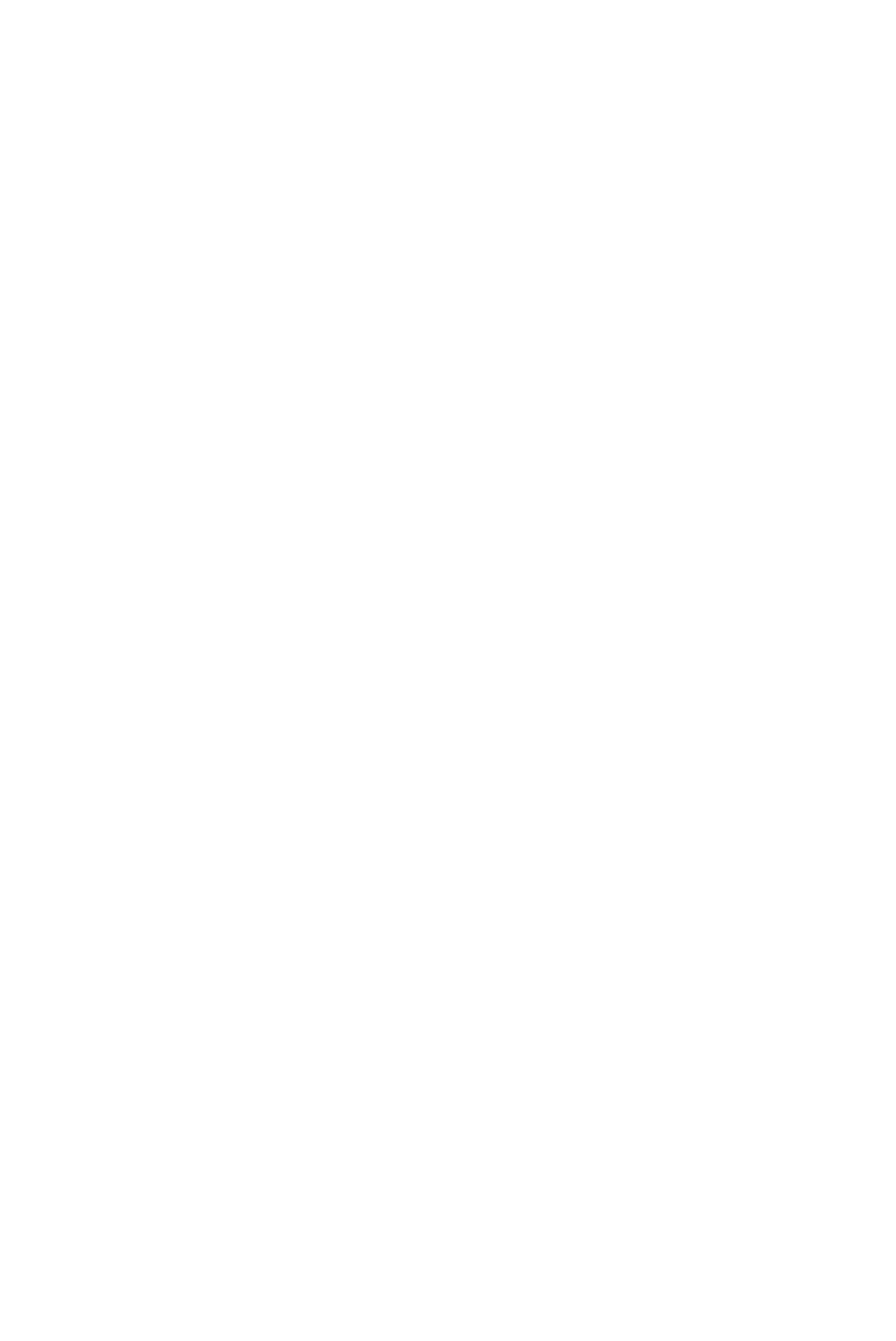
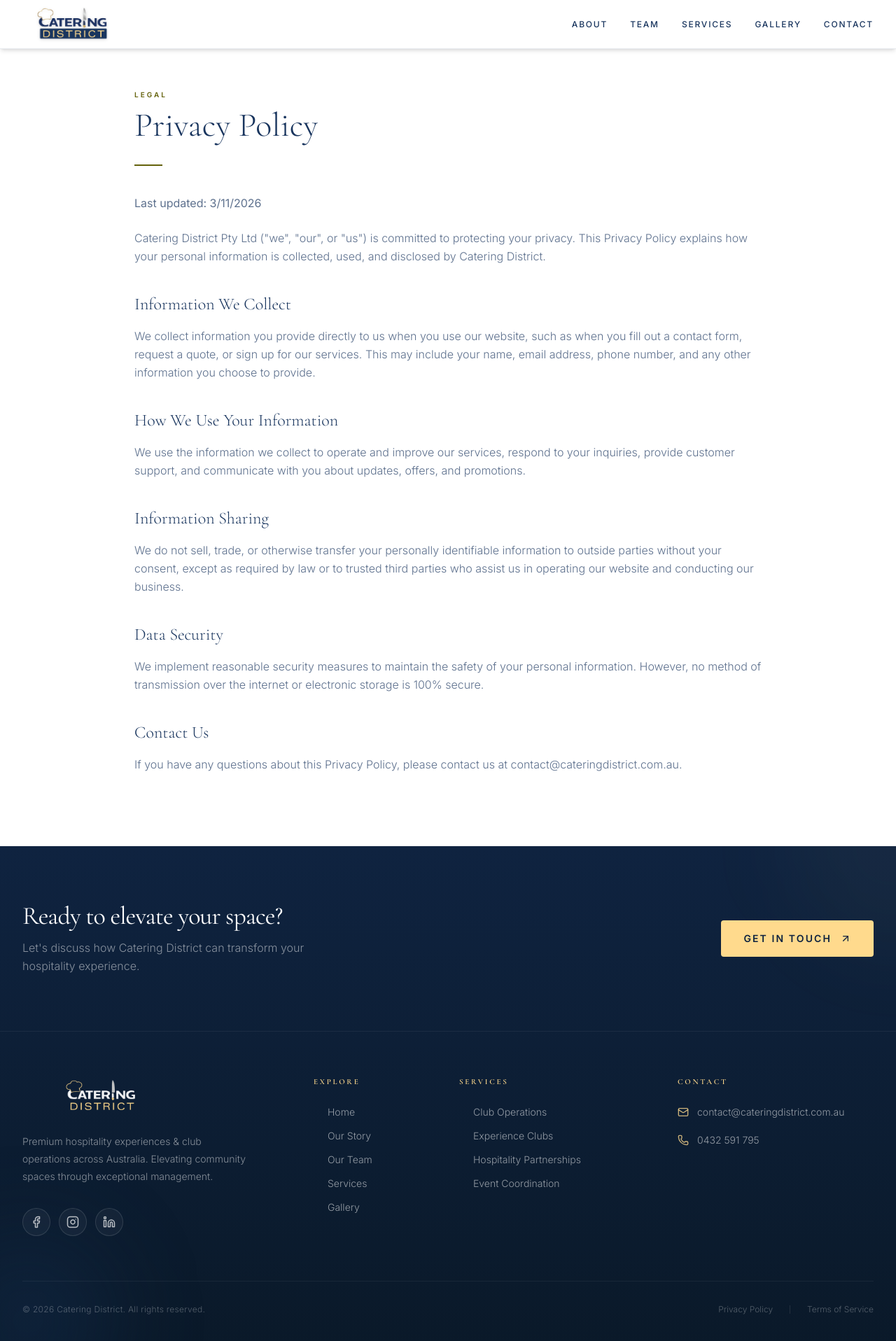
Before and after one commit to sredowan/catering-district, a React (Vite) app: page /privacy-policy in a window 1280 px wide. Before the commit this address had no page. Shown: the top 1916 px of the page at 70% size. Before the commit the page ends 800 px from the top, so only its background shows below. Built offline with nearby package versions, Linux system fonts and the light colour scheme.

Commit message:
feat: add Privacy Policy and Terms of Service pages

```diff
--- a/src/App.tsx
+++ b/src/App.tsx
@@ -9,6 +9,8 @@
 const Services = lazy(() => import('./pages/Services'));
 const Gallery = lazy(() => import('./pages/Gallery'));
 const Team = lazy(() => import('./pages/Team'));
+const PrivacyPolicy = lazy(() => import('./pages/PrivacyPolicy'));
+const TermsOfService = lazy(() => import('./pages/TermsOfService'));
 const AdminLogin = lazy(() => import('./pages/admin/Login'));
 const AdminDashboard = lazy(() => import('./pages/admin/Dashboard'));
 
@@ -34,6 +36,8 @@
               <Route path="contact" element={<ContactUs />} />
               <Route path="gallery" element={<Gallery />} />
               <Route path="team" element={<Team />} />
+              <Route path="privacy-policy" element={<PrivacyPolicy />} />
+              <Route path="terms-of-service" element={<TermsOfService />} />
             </Route>
 
             <Route path="/admin/login" element={<AdminLogin />} />
--- a/src/components/Layout.tsx
+++ b/src/components/Layout.tsx
@@ -236,9 +236,9 @@
                             &copy; {new Date().getFullYear()} Catering District. All rights reserved.
                         </p>
                         <div className="flex items-center gap-6 text-xs text-[#ffffff]/30 font-light">
-                            <a href="#" className="hover:text-[#ffffff]/60 transition-colors duration-200">Privacy Policy</a>
+                            <Link to="/privacy-policy" className="hover:text-[#ffffff]/60 transition-colors duration-200">Privacy Policy</Link>
                             <span className="w-px h-3 bg-white/10" />
-                            <a href="#" className="hover:text-[#ffffff]/60 transition-colors duration-200">Terms of Service</a>
+                            <Link to="/terms-of-service" className="hover:text-[#ffffff]/60 transition-colors duration-200">Terms of Service</Link>
                         </div>
                     </div>
                 </div>
--- /dev/null
+++ b/src/pages/PrivacyPolicy.tsx
@@ -0,0 +1,62 @@
+import SEO from '../components/SEO';
+import { motion } from 'motion/react';
+
+export default function PrivacyPolicy() {
+    return (
+        <div className="min-h-screen bg-[#ffffff] text-[#19355e]">
+            <SEO
+                title="Privacy Policy — Catering District Pty Ltd"
+                description="Privacy Policy for Catering District Pty Ltd."
+                path="/privacy-policy"
+            />
+
+            <section className="pt-32 pb-20 px-6">
+                <div className="max-w-4xl mx-auto">
+                    <motion.div
+                        initial={{ opacity: 0, y: 20 }}
+                        animate={{ opacity: 1, y: 0 }}
+                        transition={{ duration: 0.6 }}
+                    >
+                        <p className="text-[10px] uppercase tracking-[0.3em] font-semibold text-[#64620B] mb-3">Legal</p>
+                        <h1 className="text-4xl md:text-5xl font-serif font-light mb-8">Privacy Policy</h1>
+                        <div className="w-10 h-[2px] bg-[#64620B] mb-10"></div>
+
+                        <div className="prose prose-sm md:prose-base text-[#19355e]/70 font-light leading-relaxed max-w-none">
+                            <p className="mb-6">
+                                <strong>Last updated: {new Date().toLocaleDateString()}</strong>
+                            </p>
+                            <p className="mb-6">
+                                Catering District Pty Ltd ("we", "our", or "us") is committed to protecting your privacy. This Privacy Policy explains how your personal information is collected, used, and disclosed by Catering District.
+                            </p>
+
+                            <h2 className="text-2xl font-serif text-[#19355e] mt-10 mb-4">Information We Collect</h2>
+                            <p className="mb-6">
+                                We collect information you provide directly to us when you use our website, such as when you fill out a contact form, request a quote, or sign up for our services. This may include your name, email address, phone number, and any other information you choose to provide.
+                            </p>
+
+                            <h2 className="text-2xl font-serif text-[#19355e] mt-10 mb-4">How We Use Your Information</h2>
+                            <p className="mb-6">
+                                We use the information we collect to operate and improve our services, respond to your inquiries, provide customer support, and communicate with you about updates, offers, and promotions.
+                            </p>
+
+                            <h2 className="text-2xl font-serif text-[#19355e] mt-10 mb-4">Information Sharing</h2>
+                            <p className="mb-6">
+                                We do not sell, trade, or otherwise transfer your personally identifiable information to outside parties without your consent, except as required by law or to trusted third parties who assist us in operating our website and conducting our business.
+                            </p>
+
+                            <h2 className="text-2xl font-serif text-[#19355e] mt-10 mb-4">Data Security</h2>
+                            <p className="mb-6">
+                                We implement reasonable security measures to maintain the safety of your personal information. However, no method of transmission over the internet or electronic storage is 100% secure.
+                            </p>
+
+                            <h2 className="text-2xl font-serif text-[#19355e] mt-10 mb-4">Contact Us</h2>
+                            <p className="mb-6">
+                                If you have any questions about this Privacy Policy, please contact us at contact@cateringdistrict.com.au.
+                            </p>
+                        </div>
+                    </motion.div>
+                </div>
+            </section>
+        </div>
+    );
+}
--- /dev/null
+++ b/src/pages/TermsOfService.tsx
@@ -0,0 +1,62 @@
+import SEO from '../components/SEO';
+import { motion } from 'motion/react';
+
+export default function TermsOfService() {
+    return (
+        <div className="min-h-screen bg-[#ffffff] text-[#19355e]">
+            <SEO
+                title="Terms of Service — Catering District Pty Ltd"
+                description="Terms of Service for Catering District Pty Ltd."
+                path="/terms-of-service"
+            />
+
+            <section className="pt-32 pb-20 px-6">
+                <div className="max-w-4xl mx-auto">
+                    <motion.div
+                        initial={{ opacity: 0, y: 20 }}
+                        animate={{ opacity: 1, y: 0 }}
+                        transition={{ duration: 0.6 }}
+                    >
+                        <p className="text-[10px] uppercase tracking-[0.3em] font-semibold text-[#64620B] mb-3">Legal</p>
+                        <h1 className="text-4xl md:text-5xl font-serif font-light mb-8">Terms of Service</h1>
+                        <div className="w-10 h-[2px] bg-[#64620B] mb-10"></div>
+
+                        <div className="prose prose-sm md:prose-base text-[#19355e]/70 font-light leading-relaxed max-w-none">
+                            <p className="mb-6">
+                                <strong>Last updated: {new Date().toLocaleDateString()}</strong>
+                            </p>
+                            <p className="mb-6">
+                                Please read these Terms of Service ("Terms", "Terms of Service") carefully before using the cateringdistrict.com.au website (the "Service") operated by Catering District Pty Ltd ("us", "we", or "our").
+                            </p>
+
+                            <h2 className="text-2xl font-serif text-[#19355e] mt-10 mb-4">Acceptance of Terms</h2>
+                            <p className="mb-6">
+                                By accessing or using the Service, you agree to be bound by these Terms. If you disagree with any part of the terms, you may not access the Service.
+                            </p>
+
+                            <h2 className="text-2xl font-serif text-[#19355e] mt-10 mb-4">Intellectual Property</h2>
+                            <p className="mb-6">
+                                The Service and its original content, features, and functionality are and will remain the exclusive property of Catering District Pty Ltd and its licensors. The Service is protected by copyright, trademark, and other laws of Australia.
+                            </p>
+
+                            <h2 className="text-2xl font-serif text-[#19355e] mt-10 mb-4">Links To Other Web Sites</h2>
+                            <p className="mb-6">
+                                Our Service may contain links to third-party web sites or services that are not owned or controlled by Catering District Pty Ltd. We have no control over, and assume no responsibility for, the content, privacy policies, or practices of any third-party web sites or services.
+                            </p>
+
+                            <h2 className="text-2xl font-serif text-[#19355e] mt-10 mb-4">Limitation of Liability</h2>
+                            <p className="mb-6">
+                                In no event shall Catering District Pty Ltd, nor its directors, employees, partners, agents, suppliers, or affiliates, be liable for any indirect, incidental, special, consequential or punitive damages, including without limitation, loss of profits, data, use, goodwill, or other intangible losses, resulting from your access to or use of or inability to access or use the Service.
+                            </p>
+
+                            <h2 className="text-2xl font-serif text-[#19355e] mt-10 mb-4">Changes</h2>
+                            <p className="mb-6">
+                                We reserve the right, at our sole discretion, to modify or replace these Terms at any time. By continuing to access or use our Service after those revisions become effective, you agree to be bound by the revised terms.
+                            </p>
+                        </div>
+                    </motion.div>
+                </div>
+            </section>
+        </div>
+    );
+}
```
Also changed, not shown: 30 other files (tests, documents, lock files or other folders).
